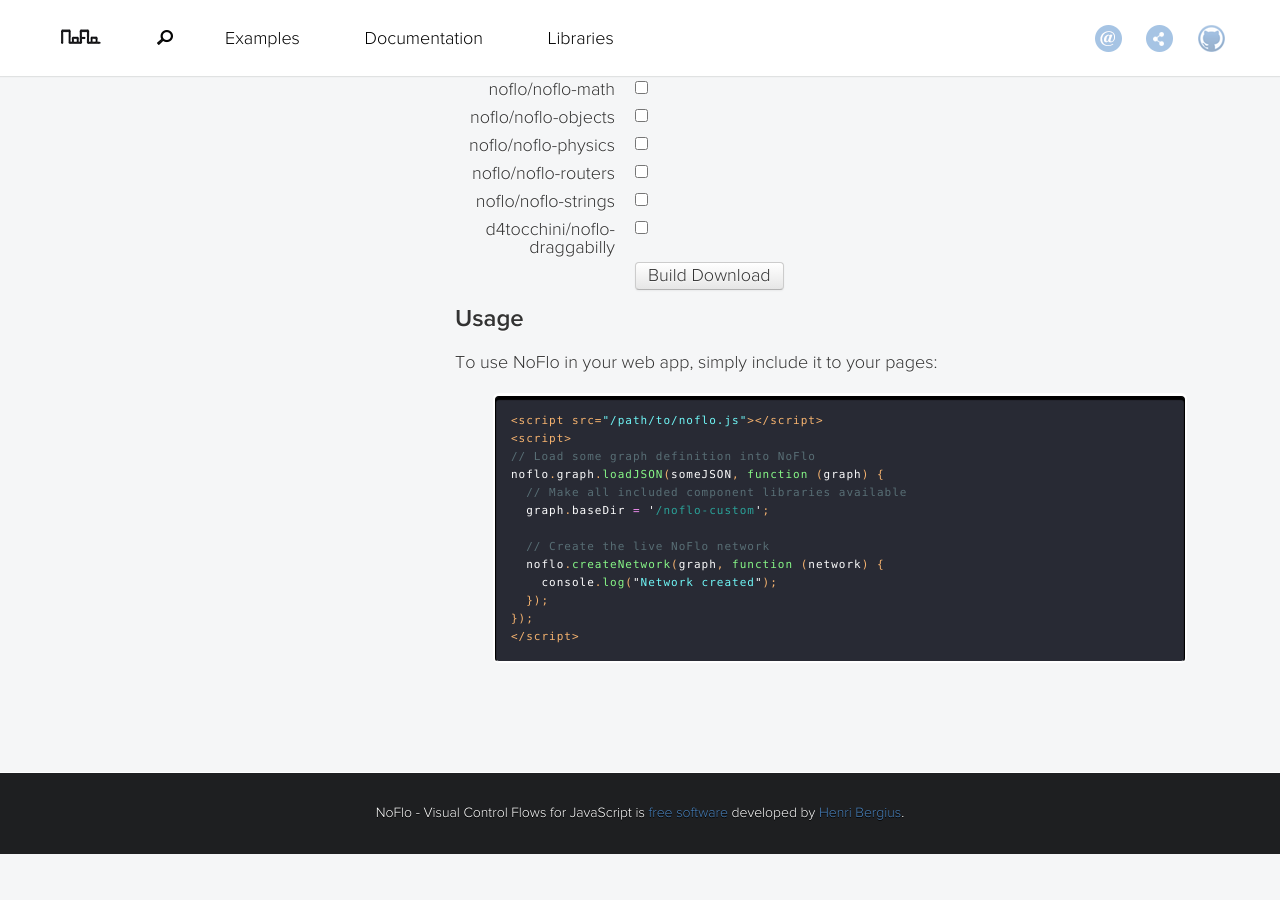
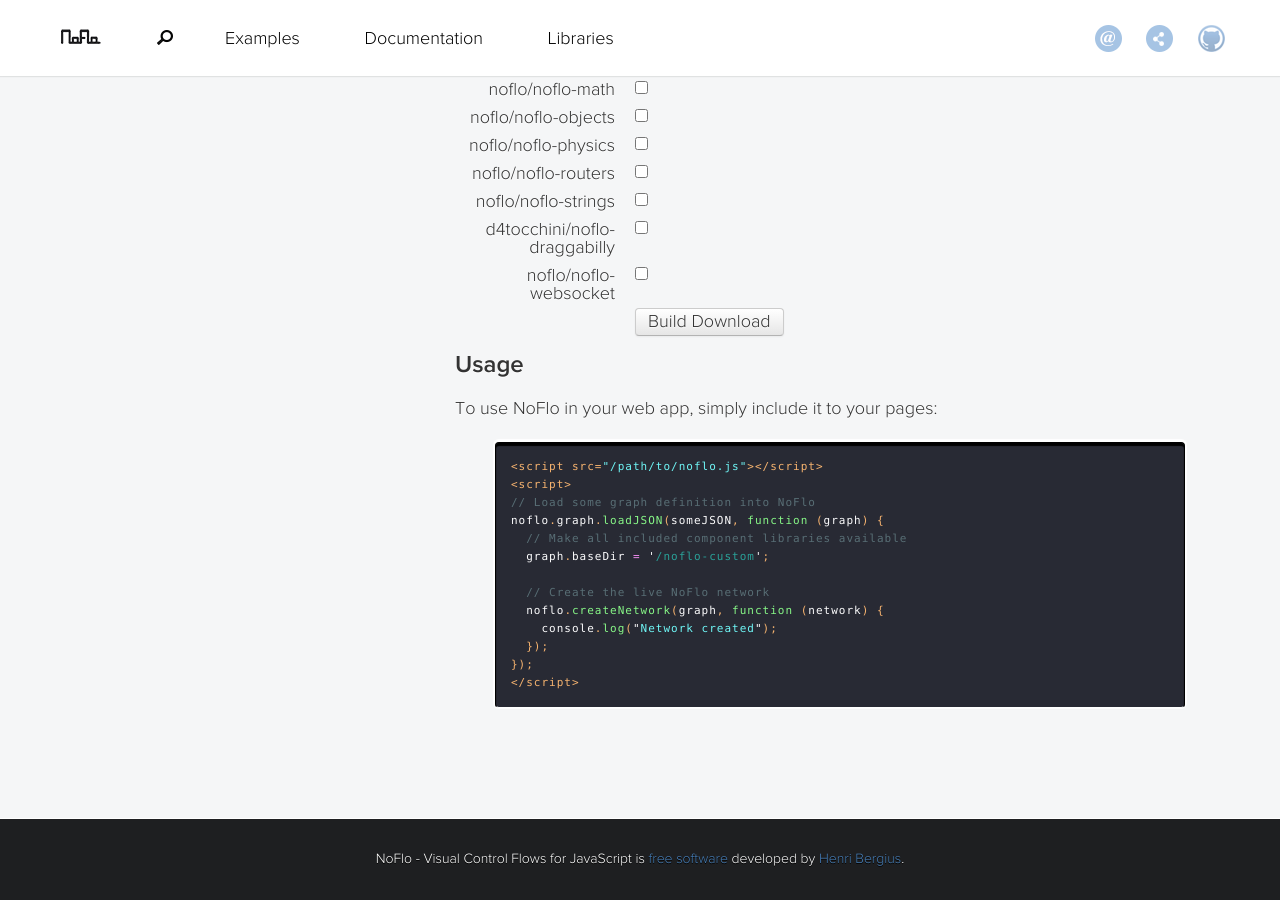
Before and after one commit to noflo/noflo.github.io, a Jekyll site: the page built from download/index.html, in a window 1280 px wide and 900 px high, scrolled down 810 px. Built offline with Jekyll 4.4.1, drawn with Linux system fonts in a browser that asks for light colours; nearby versions of some CDN libraries; Markdown is read by kramdown in place of the engine named in the settings; before the commit the page ends 1664 px from its top, so only the background shows below that.

Commit message:
Include the websocket lib

```diff
--- a/_config.yml
+++ b/_config.yml
@@ -63,6 +63,7 @@ libraries:
   - robingl/noflo-twitter
   - kenhkan/noflo-underscore
   - noflo/noflo-webserver
+  - noflo/noflo-websocket
   - kenhkan/noflo-woute
   - noflo/noflo-xml
   - noflo/noflo-yaml
@@ -80,6 +81,7 @@ browser_libraries:
   - noflo/noflo-routers
   - noflo/noflo-strings
   - d4tocchini/noflo-draggabilly
+  - noflo/noflo-websocket
 exclude:
   - "node_modules"
   - "Gruntfile.coffee"
```
